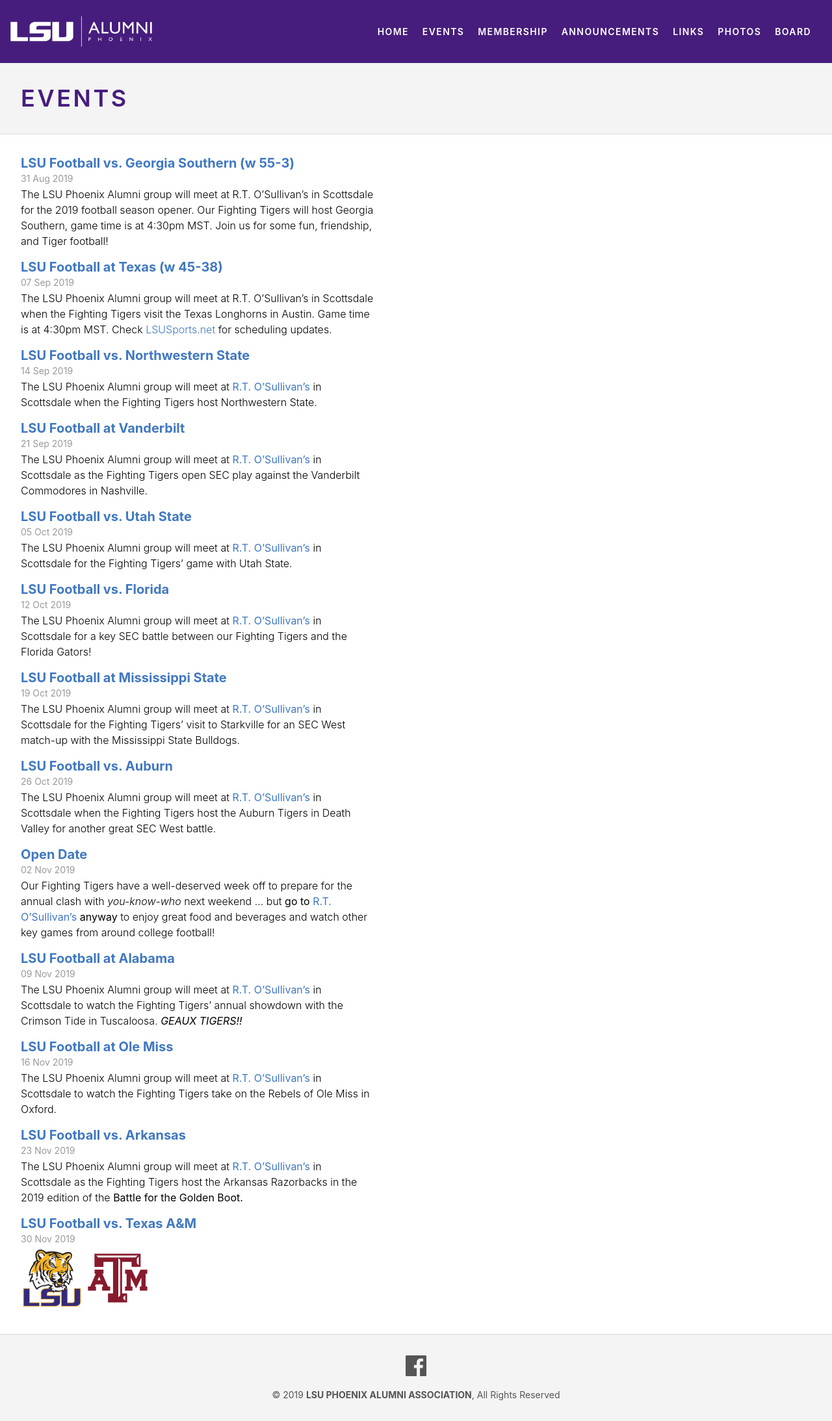
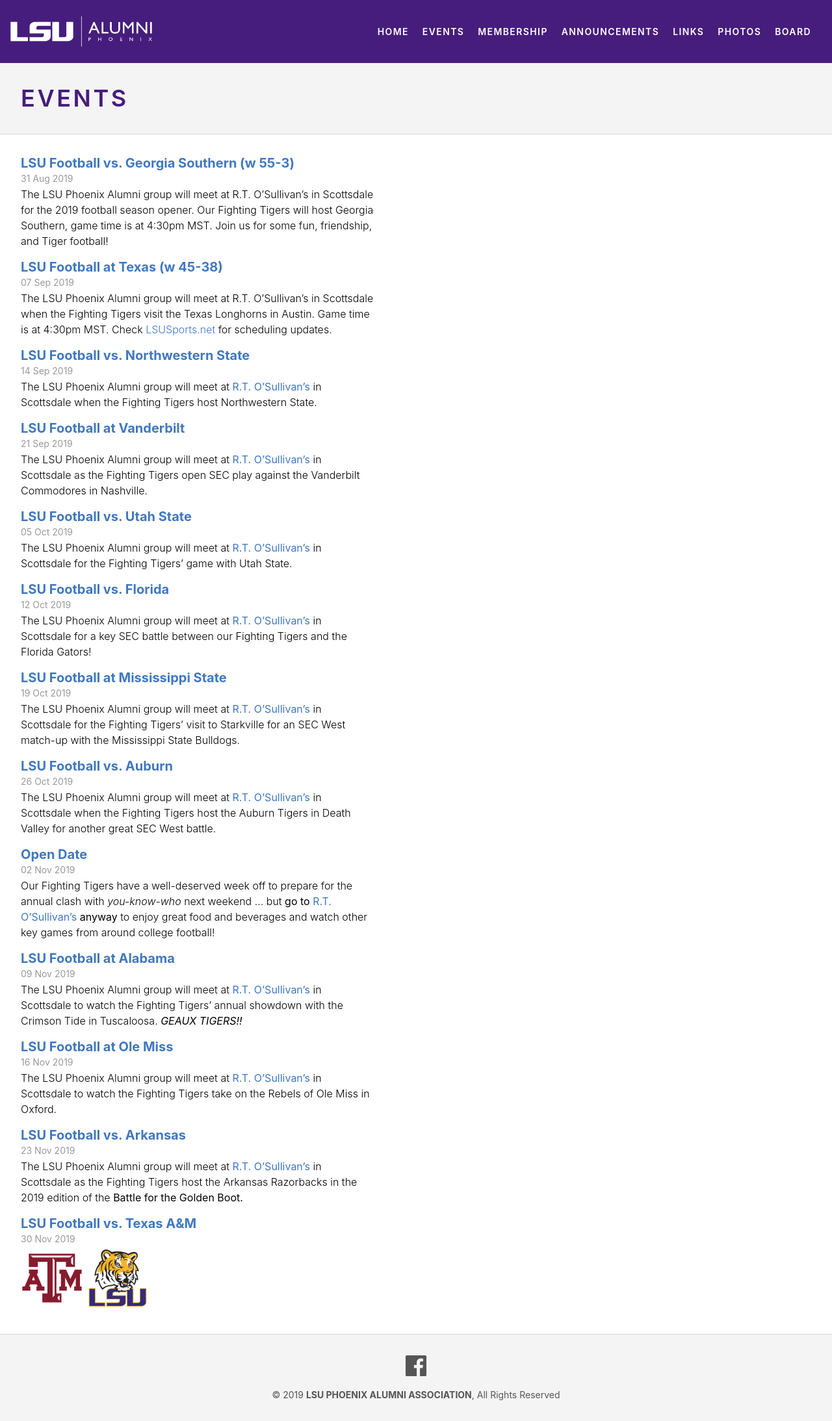
Before and after one commit to lsu-phoenix-alumni/lsu-phoenix-alumni.github.io, a Jekyll site: the page built from _pages/events.html, in a window 1280 px wide. Shown: the whole page at 65% size. Built offline with Jekyll 4.4.1, drawn with Linux system fonts in a browser that asks for light colours.

Commit message:
Updated Lsu Vs Texas A And M

```diff
--- a/_events/lsu-vs-texas-a-and-m.markdown
+++ b/_events/lsu-vs-texas-a-and-m.markdown
@@ -6,7 +6,7 @@
 position: 12
 ---
 
-![alt text](https://lsu-phoenix-alumni.github.io/assets/img/LSUTigers.png "LSU Fighting Tigers") ![alt text](https://lsu-phoenix-alumni.github.io/assets/img/TexasAggies.png "Texas A&M Aggies")
+![alt text](https://lsu-phoenix-alumni.github.io/assets/img/TexasAggies.png "Texas A&M Aggies") ![alt text](https://lsu-phoenix-alumni.github.io/assets/img/LSUTigers.png "LSU Fighting Tigers")
 
 #### The LSU Phoenix Alumni group will meet at **[R.T. O'Sullivan's](https://scottsdale.rtosullivans.com/ "RTO Scottsdale website") in Scottsdale**  *([map](https://goo.gl/maps/3MjPdBhDfGWxt53HA "Google map: RTO Scottsdale"))* for the Fighting Tigers' season finale against the Texas A&M Aggies in Tiger Stadium.
 
```
